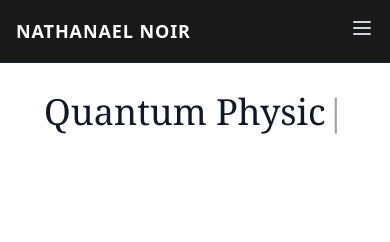
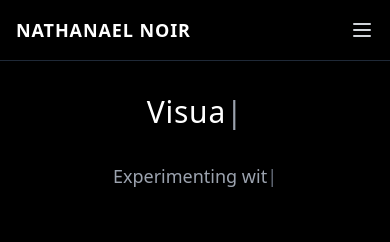
Before and after one commit to devashishk99/noir-mercury-visions, a React (Vite) app: page / in a window 390 px wide. Shown: the top 242 px of the page. Built offline with nearby package versions, Linux system fonts and the light colour scheme.

Commit message:
Reverted to commit 9a15224b0a5d706a541ca13cb50eb5c52a8aa460

```diff
--- a/src/components/Hero.tsx
+++ b/src/components/Hero.tsx
@@ -3,6 +3,12 @@ import { useTypewriter } from '../hooks/useTypewriter';
 
 const Hero = () => {
   const titles = ['Visual Artist', 'Quantum Physicist', 'AI Researcher', 'Sound Explorer'];
+  const subtitles = [
+    'Experimenting with sound and visual art',
+    'Exploring quantum mechanics and reality',
+    'Researching artificial intelligence frontiers',
+    'Creating immersive audio experiences'
+  ];
 
   const currentTitle = useTypewriter({
     words: titles,
@@ -11,16 +17,29 @@ const Hero = () => {
     delaySpeed: 2000
   });
 
+  const currentSubtitle = useTypewriter({
+    words: subtitles,
+    typeSpeed: 120,
+    deleteSpeed: 90,
+    delaySpeed: 2000
+  });
+
   return (
     <section className="pt-20 sm:pt-24 pb-12 sm:pb-16 px-4 sm:px-6">
       <div className="max-w-7xl mx-auto">
         <div className="text-center mb-12 sm:mb-16">
-          <h1 className="text-4xl md:text-6xl lg:text-7xl font-serif text-gray-900 dark:text-gray-100 mb-12 leading-none min-h-[4rem] sm:min-h-[5rem] md:min-h-[6rem] flex items-center justify-center">
+          <h1 className="text-3xl sm:text-4xl md:text-5xl lg:text-6xl font-light tracking-wide mb-4 sm:mb-6 min-h-[4rem] sm:min-h-[5rem] md:min-h-[6rem] flex items-center justify-center">
             <span className="inline-block">
               {currentTitle}
               <span className="animate-pulse text-gray-400">|</span>
             </span>
           </h1>
+          <p className="text-lg sm:text-xl md:text-2xl text-gray-400 font-light min-h-[2rem] sm:min-h-[2.5rem] md:min-h-[3rem] flex items-center justify-center px-4">
+            <span className="inline-block text-center">
+              {currentSubtitle}
+              <span className="animate-pulse text-gray-500">|</span>
+            </span>
+          </p>
         </div>
       </div>
     </section>
--- a/src/components/Navigation.tsx
+++ b/src/components/Navigation.tsx
@@ -16,7 +16,7 @@ const Navigation = () => {
   };
 
   return (
-    <nav className="fixed top-0 left-0 right-0 z-50 bg-black/90 backdrop-blur-sm border-b border-gray-800 dark:bg-black/90 dark:border-gray-800">
+    <nav className="fixed top-0 left-0 right-0 z-50 bg-black/90 backdrop-blur-sm border-b border-gray-800">
       <div className="max-w-7xl mx-auto px-4 sm:px-6 py-4">
         <div className="flex items-center justify-between">
           <Link
@@ -65,15 +65,13 @@ const Navigation = () => {
           </div>
 
           {/* Mobile Menu Button */}
-          <div className="md:hidden">
           <button
-              className="text-gray-300 hover:text-white transition-colors duration-200"
+            className="md:hidden text-gray-300 hover:text-white transition-colors duration-200"
             onClick={toggleMobileMenu}
             aria-label="Toggle mobile menu"
           >
             {isMobileMenuOpen ? <X size={24} /> : <Menu size={24} />}
           </button>
-          </div>
         </div>
 
         {/* Mobile Navigation */}
--- a/src/pages/Index.tsx
+++ b/src/pages/Index.tsx
@@ -1,5 +1,6 @@
 
 import { useState } from 'react';
+import { Instagram } from 'lucide-react';
 import Navigation from '../components/Navigation';
 import PortfolioGrid from '../components/PortfolioGrid';
 import Hero from '../components/Hero';
@@ -8,7 +9,7 @@ const Index = () => {
   const [activeFilter, setActiveFilter] = useState('all');
 
   return (
-    <div className="min-h-screen bg-black text-white dark:bg-black dark:text-white bg-white text-black">
+    <div className="min-h-screen bg-black text-white">
       <Navigation />
       <main className="w-full">
         <Hero />
```
Lines whose indentation alone changed are shown as unchanged.
